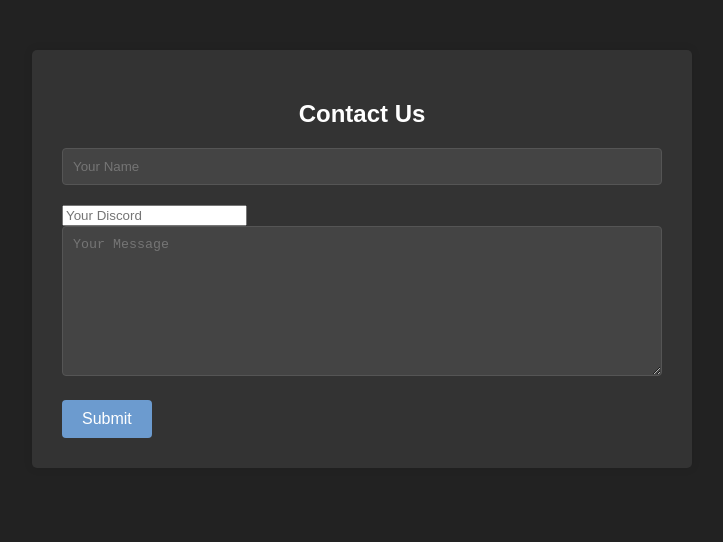
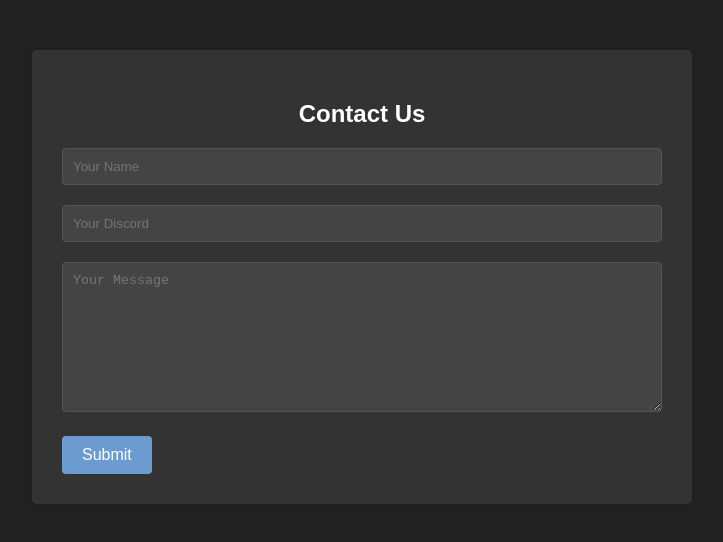
Before and after one commit to SolarTeams/muncherroblox, a plain HTML site: page contact.html in a window 1280 px wide. Shown: the whole page, without its empty margins (278-1001 px from the left). Drawn offline with Linux system fonts and the light colour scheme.

Commit message:
Update contact.html

```diff
--- a/contact.html
+++ b/contact.html
@@ -39,7 +39,7 @@
     }
 
     input[type="text"],
-    input[type="email"],
+    input[type="discord"],
     textarea {
         width: 100%;
         padding: 10px;
```
